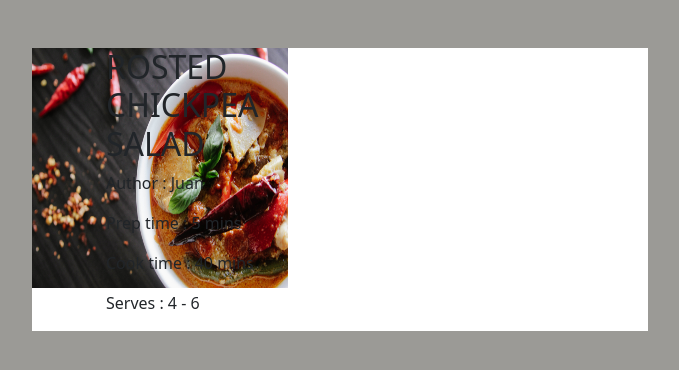
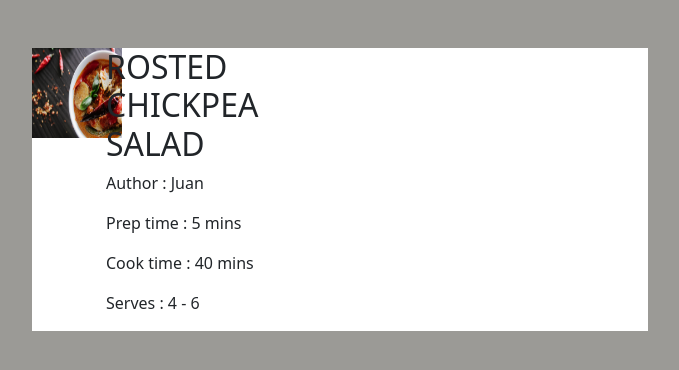
Before and after one commit to charles-okunzo/recipe-hub, an Angular app in the folder Frontend/recipe-hub/: page / in a window 1280 px wide. Shown: the top 370 px of the page, without its empty margins (300-979 px from the left). Built offline with nearby package versions, Linux system fonts and the light colour scheme.

Commit message:
bug:optimizing heading elements' position

```diff
--- a/Frontend/recipe-hub/src/app/recipe-detail/recipe-detail.component.html
+++ b/Frontend/recipe-hub/src/app/recipe-detail/recipe-detail.component.html
@@ -6,7 +6,7 @@
                 <div class="row">
                     <div class="col-md-6 d-flex">
                         <div class="col-md-3">
-                            <img src="../assets/food3.jpg" alt="recipe-name">
+                            <img src="../assets/food3.jpg" alt="recipe-name" width="90vw" height="90vh">
                         </div>
                         <div class="col-md-9">
                             <h2>ROSTED CHICKPEA SALAD</h2>
@@ -30,7 +30,7 @@
         <div class="row">
             <div class="col-md-6 d-flex">
                 <div class="col-md-2">
-                    <img src="../assets/food3.jpg" alt="food_image" width="90vw" height="90vh">
+                    <img src="../assets/food3.jpg" alt="food_image" >
                 </div>
                 <div class="col-md-10">
                     <h2>ROSTED CHICKPEA SALAD</h2>
--- a/Frontend/recipe-hub/src/styles.css
+++ b/Frontend/recipe-hub/src/styles.css
@@ -9,10 +9,10 @@
 li{
     list-style: none;
 }
-img{
+/* img{
     height: 30vh;
     width: 20vw;
-}
+} */
 .center{
     background-color: white;
 }
```
